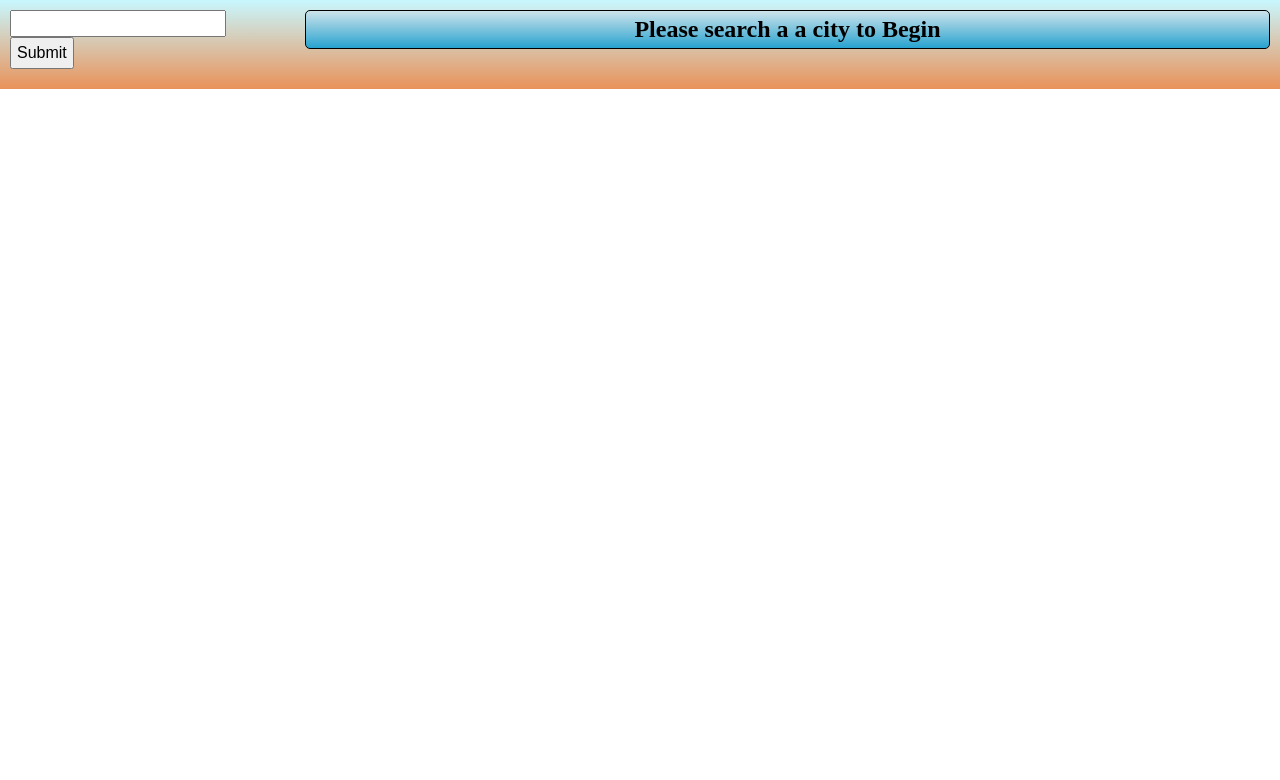
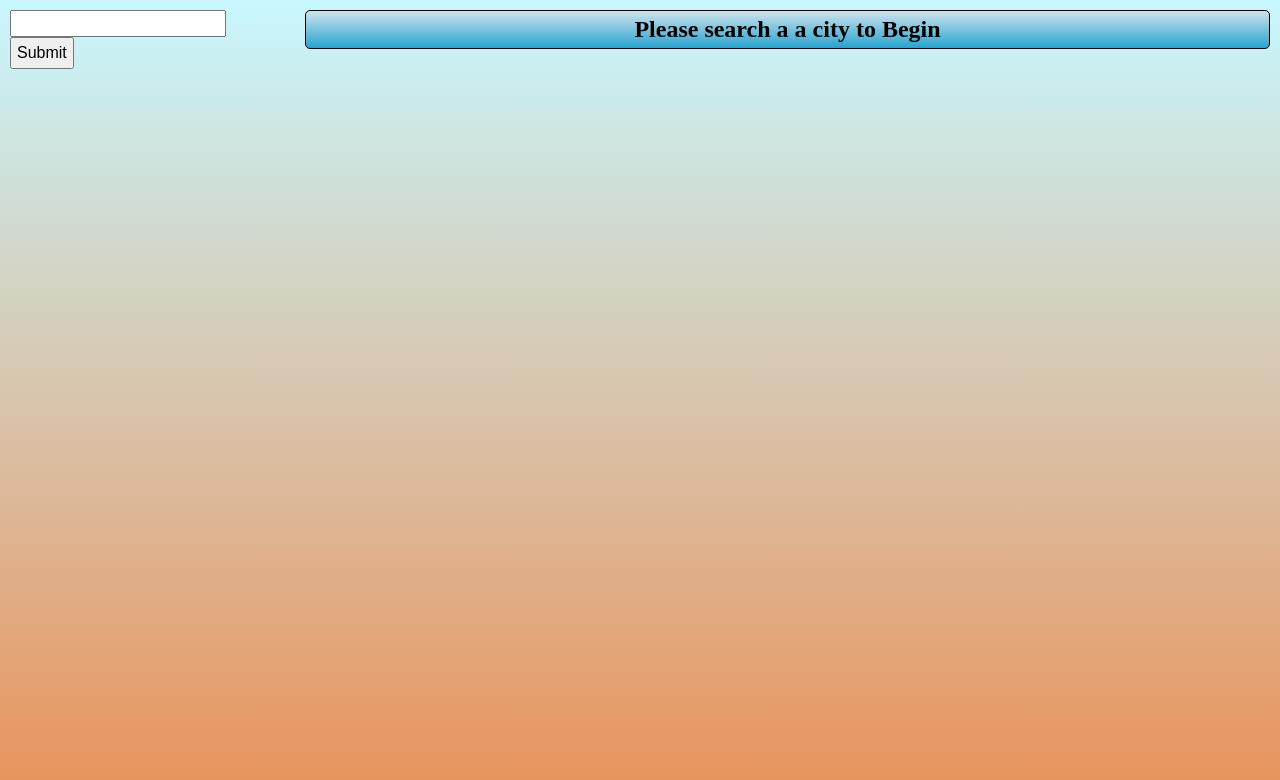
Before and after one commit to erheltemes/weather_dashboard, a plain HTML site: page index.html in a window 1280 px wide. Drawn offline with nearby package versions, Linux system fonts and the light colour scheme.

Commit message:
Update style.css

```diff
--- a/assets/css/style.css
+++ b/assets/css/style.css
@@ -16,7 +16,7 @@ p {
 .container {
     display: flex;
     background-image: linear-gradient(rgb(200, 247, 255),rgb(233, 146, 89));
-    height: fit-content;
+    min-height: 100vh;
 }
 
 nav {
```
